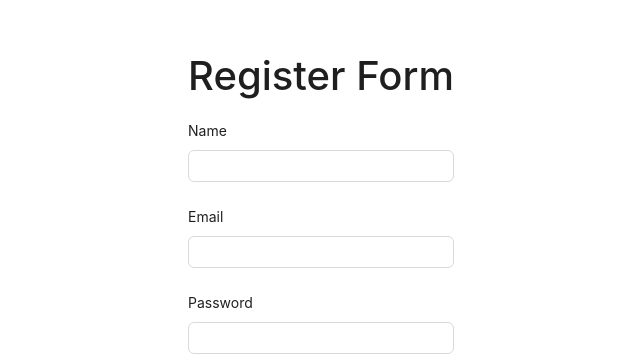
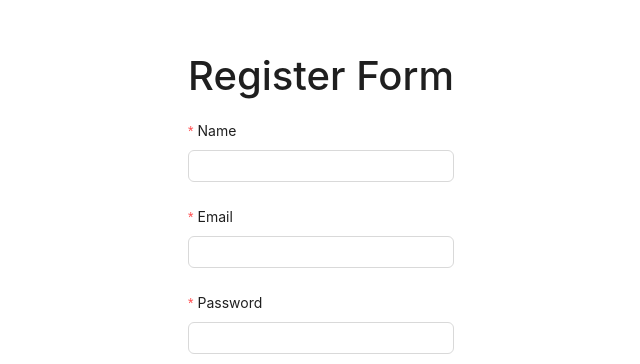
Before and after one commit to Ranita-Magar/expense-management-system, a React (Create React App) app in the folder client/: page /register in a window 1280 px wide. Shown: the part 103-467 px from the top of the page, without its empty margins (319-959 px from the left). Built offline with nearby package versions, Linux system fonts and the light colour scheme.

Commit message:
updated code

```diff
--- a/client/src/pages/Login.js
+++ b/client/src/pages/Login.js
@@ -40,11 +40,11 @@ const Login = () => {
         <Form layout="vertical" onFinish={SubmitHandler}>
           <h1>Login Form</h1>
 
-          <Form.Item label="Email" name="email">
+          <Form.Item label="Email" name="email" required>
             <Input type="email" />
           </Form.Item>
 
-          <Form.Item label="Password" name="password">
+          <Form.Item label="Password" name="password" required>
             <Input type="password" />
           </Form.Item>
 
--- a/client/src/pages/Register.js
+++ b/client/src/pages/Register.js
@@ -35,15 +35,15 @@ const Register = () => {
         {loading && <Spinner />}
         <Form layout="vertical" onFinish={SubmitHandler}>
           <h1>Register Form</h1>
-          <Form.Item label="Name" name="name">
+          <Form.Item label="Name" name="name" required>
             <Input />
           </Form.Item>
 
-          <Form.Item label="Email" name="email">
+          <Form.Item label="Email" name="email" required>
             <Input type="email" />
           </Form.Item>
 
-          <Form.Item label="Password" name="password">
+          <Form.Item label="Password" name="password" required>
             <Input type="password" />
           </Form.Item>
 
```
